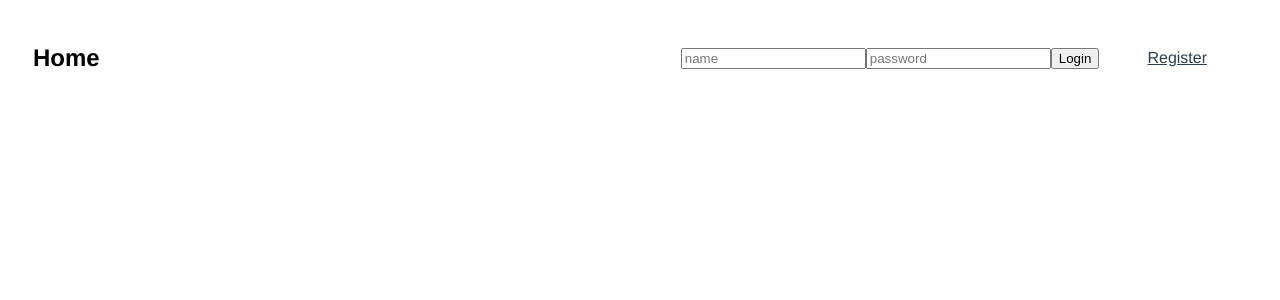
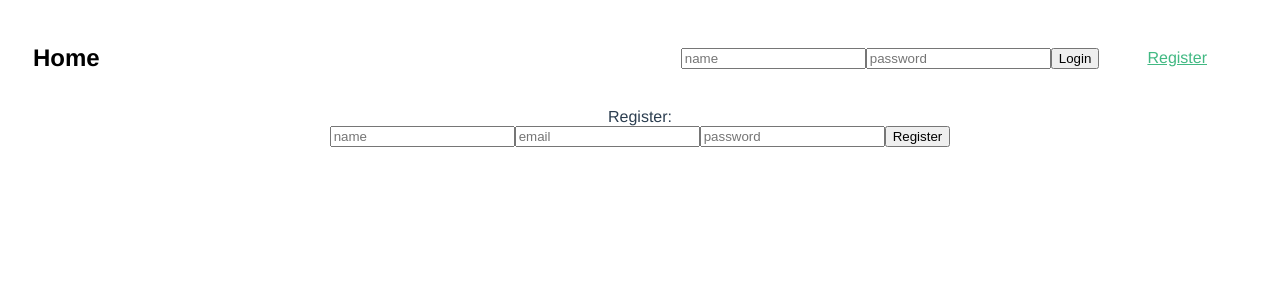
Before and after one commit to michalq95/teamwatch, a Vue app: page /register in a window 1280 px wide. Before the commit this address had no page. Shown: the top 300 px of the page. Built offline with nearby package versions, Linux system fonts and the light colour scheme.

Commit message:
register view and adding/removing library

```diff
--- a/src/components/Library.vue
+++ b/src/components/Library.vue
@@ -2,6 +2,16 @@
   Library {{ activeCatalog }}
   <input type="button" @click="loadLibrary()" value="load" />
   <input type="button" @click="saveLibrary()" value="save" />
+  <input
+    type="button"
+    @click="showNewDir = !showNewDir"
+    value="add Directory"
+  />
+  <span v-if="showNewDir">
+    <input type="text" v-model="newDirName" placeholder="new dir name" />
+    <input type="button" @click="newDir" value="addDir" />
+  </span>
+
   <div
     v-for="(catalog, index) in library"
     :key="index"
@@ -16,6 +26,11 @@
     >
       {{ video.name }}
       <input type="button" @click="addToPlaylist(video)" value="add" />
+      <input
+        type="button"
+        @click="removeFromPlaylist(index, index2)"
+        value="remove"
+      />
     </div>
   </div>
 </template>
@@ -27,6 +42,8 @@ export default {
   data() {
     return {
       openedCatalogs: [],
+      showNewDir: false,
+      newDirName: "",
     };
   },
   computed: {
@@ -71,12 +88,20 @@ export default {
         this.openedCatalogs.push(index);
       }
     },
+    newDir() {
+      this.library.push({ name: this.newDirName, playlist: [] });
+      this.showNewDir = false;
+      this.newDirName = "";
+    },
     addToPlaylist(video) {
       socket.emit("track:add", {
         video: video.link,
         videoName: video.name,
         to: this.roomid,
       });
+    },
+    removeFromPlaylist(index, index2) {
+      this.library[index].playlist.splice(index2, 1);
     },
     async saveLibrary() {
       let uri = "http://localhost:5000/api/user/library";
--- a/src/components/Navigation.vue
+++ b/src/components/Navigation.vue
@@ -22,7 +22,7 @@
         <div v-else>Welcome {{ user.name }}</div>
         <ul>
           <!-- <router-link class="link" to="{ name: 'Home' }">Home</router-link> -->
-          <router-link v-if="!isLoggedIn" class="link" to="#"
+          <router-link v-if="!isLoggedIn" class="link" to="/register"
             >Register</router-link
           >
           <input v-else type="button" value="Log out" @click="logOut" />
--- a/src/components/Player.vue
+++ b/src/components/Player.vue
@@ -102,7 +102,7 @@ export default {
         await this.$store.commit("setCurrentVideo", data.currentVideo);
         console.log(data.currentVideo);
         this.currentClip = data.currentVideo;
-        if (this.currentClip) {
+        // if (this.currentClip) {
         // setTimeout(() => {
         //   let playerstate = this.$refs.youtube.getPlayerState();
         //   if (playerstate != 1) {
@@ -115,7 +115,7 @@ export default {
         //     // }, 1500);
         //   }
         // }, 2000);
-        }
+        // }
       });
       socket.on("track:seek", ({ seekToTime }) => {
         if (this.shared) this.$refs.youtube.seekTo(seekToTime);
@@ -124,6 +124,9 @@ export default {
         if (this.shared) this.$refs.youtube.setVolume(volume);
       });
       this.$refs.youtube.playVideo();
+      this.updateInterval = setInterval(() => {
+        this.currentTime = this.$refs.youtube.getCurrentTime();
+      }, 1000);
     },
     async onStateChange(value) {
       switch (value.data) {
@@ -138,11 +141,6 @@ export default {
           break;
         case 1: //song playing
           this.maxTime = this.$refs.youtube.getDuration();
-
-          this.updateInterval = setInterval(() => {
-            this.currentTime = this.$refs.youtube.getCurrentTime();
-          }, 1000);
-
           socket.emit("track:play", { to: this.roomid });
           break;
         case 2: //song paused
--- a/src/components/Playlist.vue
+++ b/src/components/Playlist.vue
@@ -128,8 +128,8 @@ export default {
 </script>
 <style lang="scss" scoped>
 .playlistcomponent {
-  position: absolute;
-  right: 0;
+  // position: absolute;
+  // right: 0;
   // top: 0;
   width: 500px;
   border-radius: 5%;
--- a/src/router/index.js
+++ b/src/router/index.js
@@ -1,6 +1,7 @@
 import { createRouter, createWebHistory } from "vue-router";
 import RoomView from "../views/RoomView.vue";
 import HomeView from "../views/HomeView.vue";
+import RegisterView from "../views/RegisterView.vue";
 
 const routes = [
   {
@@ -13,6 +14,11 @@ const routes = [
     name: "home",
     component: HomeView,
   },
+  {
+    path: "/register",
+    name: "register",
+    component: RegisterView,
+  },
 ];
 
 const router = createRouter({
--- a/src/views/HomeView.vue
+++ b/src/views/HomeView.vue
@@ -1,45 +1,6 @@
 <template>
   <input type="text" v-model="roomName" />
   <input type="button" value="Join/Create room" @click="navigateToRoom" />
-  <!-- <div v-if="!isLoggedIn">
-    Login:
-    <form @submit.prevent="login">
-      <input
-        class="login logininput"
-        v-model="loginData.name"
-        placeholder="name"
-      />
-
-      <input
-        class="login logininput"
-        v-model="loginData.password"
-        placeholder="password"
-        type="password"
-      />
-      <button class="login" @click="loginMe" type="submit">Login</button>
-    </form>
-    Register:
-    <form @submit.prevent="login">
-      <input
-        class="login logininput"
-        v-model="registerData.name"
-        placeholder="name"
-      />
-      <input
-        class="login logininput"
-        v-model="registerData.email"
-        placeholder="email"
-        type="email"
-      />
-      <input
-        class="login logininput"
-        v-model="registerData.password"
-        placeholder="password"
-        type="password"
-      />
-      <button class="login" @click="registerMe" type="submit">Register</button>
-    </form>
-  </div> -->
 </template>
 <script>
 export default {
@@ -53,45 +14,6 @@ export default {
     navigateToRoom() {
       this.$router.push({ name: "room", params: { roomid: this.roomName } });
     },
-
-    async registerMe() {
-      if (
-        this.registerData.password &&
-        this.registerData.name &&
-        this.registerData.email
-      ) {
-        let uri = "http://localhost:5000/api/user/register";
-        try {
-          const res = await fetch(uri, {
-            method: "POST",
-            mode: "cors",
-            headers: {
-              "Content-Type": "application/json",
-            },
-            body: JSON.stringify(this.registerData),
-          });
-
-          const data = await res.json();
-          if (data.success) {
-            let jsonstring = JSON.stringify({
-              name: data.user.name,
-              token: data.token,
-            });
-            localStorage.setItem("user", jsonstring);
-            console.log(jsonstring);
-            // localStorage.setItem("token", data.token);
-
-            this.$store.commit("setUser", {
-              name: data.user.name,
-              token: data.token,
-            });
-          }
-        } catch (e) {
-          this.unsuccesful = true;
-          console.error(e);
-        }
-      }
-    },
   },
   computed: {
     isLoggedIn() {
--- /dev/null
+++ b/src/views/RegisterView.vue
@@ -0,0 +1,86 @@
+<template>
+  <div v-if="!isLoggedIn">
+    Register:
+    <form @submit.prevent="login">
+      <input
+        class="login logininput"
+        v-model="registerData.name"
+        placeholder="name"
+      />
+      <input
+        class="login logininput"
+        v-model="registerData.email"
+        placeholder="email"
+        type="email"
+      />
+      <input
+        class="login logininput"
+        v-model="registerData.password"
+        placeholder="password"
+        type="password"
+      />
+      <button class="login" @click="registerMe" type="submit">Register</button>
+    </form>
+  </div>
+  <div v-else>
+    <router-link class="header" to="/"
+      >An error occured, go back to homepage</router-link
+    >
+  </div>
+</template>
+
+<script>
+export default {
+  data() {
+    return {
+      roomName: "room",
+      registerData: {},
+    };
+  },
+  computed: {
+    isLoggedIn() {
+      return this.$store.getters.isLoggedIn;
+    },
+  },
+  methods: {
+    async registerMe() {
+      if (
+        this.registerData.password &&
+        this.registerData.name &&
+        this.registerData.email
+      ) {
+        let uri = "http://localhost:5000/api/user/register";
+        try {
+          const res = await fetch(uri, {
+            method: "POST",
+            mode: "cors",
+            headers: {
+              "Content-Type": "application/json",
+            },
+            body: JSON.stringify(this.registerData),
+          });
+
+          const data = await res.json();
+          if (data.success) {
+            let jsonstring = JSON.stringify({
+              name: data.user.name,
+              token: data.token,
+            });
+            localStorage.setItem("user", jsonstring);
+            console.log(jsonstring);
+            // localStorage.setItem("token", data.token);
+
+            this.$store.commit("setUser", {
+              name: data.user.name,
+              token: data.token,
+            });
+          }
+        } catch (e) {
+          this.unsuccesful = true;
+          console.error(e);
+        }
+      }
+    },
+  },
+};
+</script>
--- a/src/views/RoomView.vue
+++ b/src/views/RoomView.vue
@@ -1,9 +1,7 @@
 <template>
   <div class="room">
     <Player></Player>
-    <div class="right">
-      <Playlist></Playlist>
-    </div>
+    <Playlist></Playlist>
     <div v-if="isLoggedIn">
       <Library></Library>
     </div>
```
Lines whose indentation alone changed are shown as unchanged.
